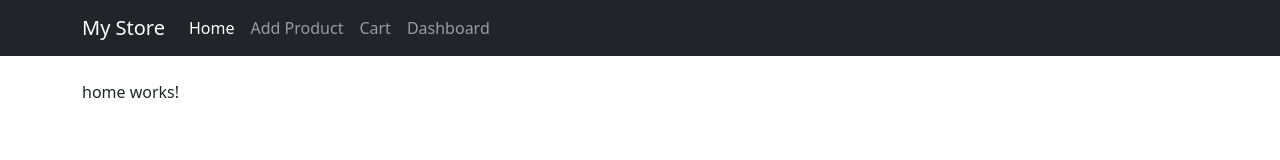
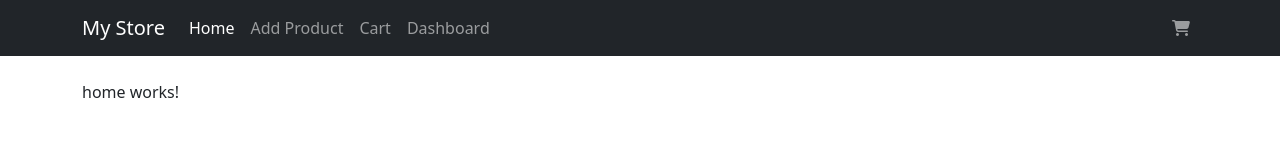
Before and after one commit to MoizRazaBhutta/mini-shopping-app, an Angular app: page / in a window 1280 px wide. Shown: the top 160 px of the page. Built offline with nearby package versions, Linux system fonts and the light colour scheme.

Commit message:
Cart Icon update

```diff
--- a/angular.json
+++ b/angular.json
@@ -29,9 +29,10 @@
             ],
             "styles": [
               "node_modules/bootstrap/dist/css/bootstrap.min.css",
+              "node_modules/@fortawesome/fontawesome-free/css/all.min.css",
               "src/styles.scss"
             ],
-            "scripts": []
+            "scripts": ["node_modules/bootstrap/dist/js/bootstrap.bundle.min.js"]
           },
           "configurations": {
             "production": {
--- a/package.json
+++ b/package.json
@@ -18,6 +18,7 @@
     "@angular/platform-browser": "^14.2.0",
     "@angular/platform-browser-dynamic": "^14.2.0",
     "@angular/router": "^14.2.0",
+    "@fortawesome/fontawesome-free": "^6.6.0",
     "bootstrap": "^5.3.3",
     "rxjs": "~7.5.0",
     "tslib": "^2.3.0",
--- a/src/app/app.component.html
+++ b/src/app/app.component.html
@@ -27,11 +27,16 @@
           <a class="nav-link" routerLink="/dashboard" routerLinkActive="active">Dashboard</a>
         </li>
       </ul>
-      <span class="navbar-text">
-        <a routerLink="/cart">
-          <i class="bi bi-cart-fill" style="font-size: 1.5rem; color: #555;"></i>
-        </a>
-      </span>
+      <ul class="navbar-nav">
+        <li class="nav-item position-relative">
+          <a class="nav-link" routerLink="/cart">
+            <i class="fas fa-shopping-cart"></i>
+            <span *ngIf="cartItemCount > 0" class="position-absolute top-0 start-100 translate-middle badge rounded-pill bg-danger">
+              {{ cartItemCount }}
+            </span>
+          </a>
+        </li>
+      </ul>
     </div>
   </div>
 </nav>
--- a/src/app/app.component.ts
+++ b/src/app/app.component.ts
@@ -1,4 +1,5 @@
 import { Component, OnInit } from '@angular/core';
+import { CartService } from './services/cart.service';
 
 @Component({
   selector: 'app-root',
@@ -6,13 +7,11 @@ import { Component, OnInit } from '@angular/core';
   styleUrls: ['./app.component.scss']
 })
 export class AppComponent implements OnInit {
-  title = 'mini-shopping-app';
-  isLoggedIn = false;
-
+  cartItemCount = 0;
+  constructor(private cartService: CartService) {}
   ngOnInit() {
-    const user = localStorage.getItem('loggedInUser');
-    if (user) {
-      this.isLoggedIn = true;
-    }
+    this.cartService.cartCount$.subscribe((count) => {
+      this.cartItemCount = count
+    })
   }
 }
--- a/src/app/services/cart.service.ts
+++ b/src/app/services/cart.service.ts
@@ -1,9 +1,18 @@
 import { Injectable } from '@angular/core';
+import { Subject } from 'rxjs';
 
 @Injectable({
   providedIn: 'root'
 })
 export class CartService {
+  cartCount:Subject<number>=new Subject<number>();
+  cartCount$=this.cartCount.asObservable();
+  cartItems:any[]=[
 
+  ];
   constructor() { }
+
+  addToCart(){
+    this.cartCount.next(this.cartItems.length);
+  }
 }
```
Also changed, not shown: 1 other file (tests, documents, lock files or other folders).
